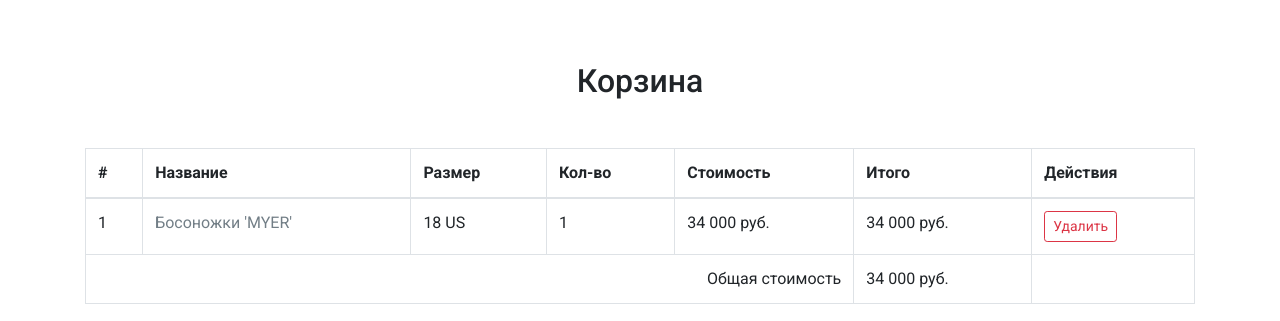
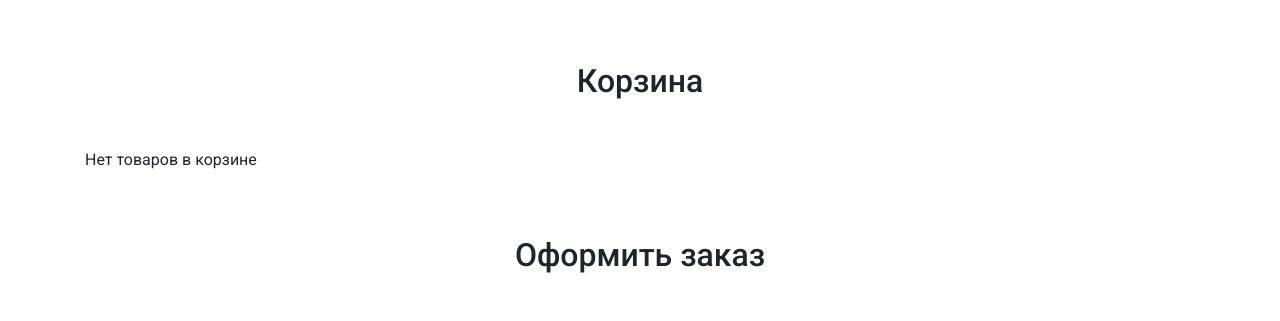
Before and after one commit to ioalpatov-education/diploma, a React (Create React App) app in the folder frontend/: page /cart in a window 1280 px wide. Shown: the part 628-949 px from the top of the page. Built offline with nearby package versions, Linux system fonts and the light colour scheme.

Commit message:
добавлен вывод товаров в корзине

```diff
--- a/frontend/src/components/Header.jsx
+++ b/frontend/src/components/Header.jsx
@@ -30,7 +30,7 @@ const links = [
 const logoSrc = require("../assets/img/header-logo.png");
 
 const Header = () => {
-  const { shoeCatalog, cartItems } = useSelector((state) => state.shoes);
+  const { shoeCatalog, shoppingCart } = useSelector((state) => state.shoes);
 
   const searchInput = shoeCatalog.search;
   const dispatch = useDispatch();
@@ -89,9 +89,9 @@ const Header = () => {
 
                   <Link to={"/cart"}>
                     <div className="header-controls-pic header-controls-cart">
-                      {!cartItems.length ? null : (
+                      {!shoppingCart.items.length ? null : (
                         <div className="header-controls-cart-full">
-                          {cartItems.length}
+                          {shoppingCart.items.length}
                         </div>
                       )}
                       <div className="header-controls-cart-menu"></div>
--- a/frontend/src/store/slices/shoesSlice.js
+++ b/frontend/src/store/slices/shoesSlice.js
@@ -27,7 +27,10 @@ const initialState = {
     loading: false,
     error: null,
   },
-  cartItems: [],
+  shoppingCart: {
+    items: [],
+    totalCost: 0,
+  },
 };
 
 export const shoesSlice = createSlice({
@@ -104,7 +107,14 @@ export const shoesSlice = createSlice({
         });
       }
 
-      state.cartItems = [...items];
+      state.shoppingCart.items = [...items];
+
+      state.shoppingCart.totalCost = items.reduce((prev, cur) => {
+        const { quantity, price } = cur;
+        prev += price * quantity;
+
+        return prev;
+      }, 0);
     },
   },
 });
--- a/frontend/src/views/CartPage/index.jsx
+++ b/frontend/src/views/CartPage/index.jsx
@@ -1,9 +1,10 @@
-import { useEffect, useState } from "react";
+import { useEffect } from "react";
 import { useSelector, useDispatch } from "react-redux";
 import { getCartShoesFromLocalStorage } from "../../store/slices/shoesSlice";
+import { Link } from "react-router-dom";
 
 const CartPage = () => {
-  const { details, loading } = useSelector((state) => state.shoes.shoeDetails);
+  const { items, totalCost } = useSelector((state) => state.shoes.shoppingCart);
   const dispatch = useDispatch();
 
   useEffect(() => {
@@ -14,6 +15,9 @@ const CartPage = () => {
     <>
       <section className="cart">
         <h2 className="text-center">Корзина</h2>
+        {!items.length ? (
+          <p>Нет товаров в корзине</p>
+        ) : (
           <table className="table table-bordered">
             <thead>
               <tr>
@@ -27,29 +31,33 @@ const CartPage = () => {
               </tr>
             </thead>
             <tbody>
-            <tr>
-              <td scope="row">1</td>
+              {items.map((item, itemIdx) => (
+                <tr key={itemIdx}>
+                  <td>{itemIdx}</td>
                   <td>
-                <a href="/products/1.html">Босоножки 'MYER'</a>
+                    <Link to={`/catalog/${item.id}`}>{item.title}</Link>
                   </td>
-              <td>18 US</td>
-              <td>1</td>
-              <td>34 000 руб.</td>
-              <td>34 000 руб.</td>
+                  <td>{item.size}</td>
+                  <td>{item.quantity}</td>
+                  <td>{item.price} руб.</td>
+                  <td>{item.price * item.quantity} руб.</td>
                   <td>
                     <button className="btn btn-outline-danger btn-sm">
                       Удалить
                     </button>
                   </td>
                 </tr>
+              ))}
+
               <tr>
                 <td colSpan="5" className="text-right">
                   Общая стоимость
                 </td>
-              <td>34 000 руб.</td>
+                <td>{totalCost} руб.</td>
               </tr>
             </tbody>
           </table>
+        )}
       </section>
       <section className="order">
         <h2 className="text-center">Оформить заказ</h2>
```
Lines whose indentation alone changed are shown as unchanged.
